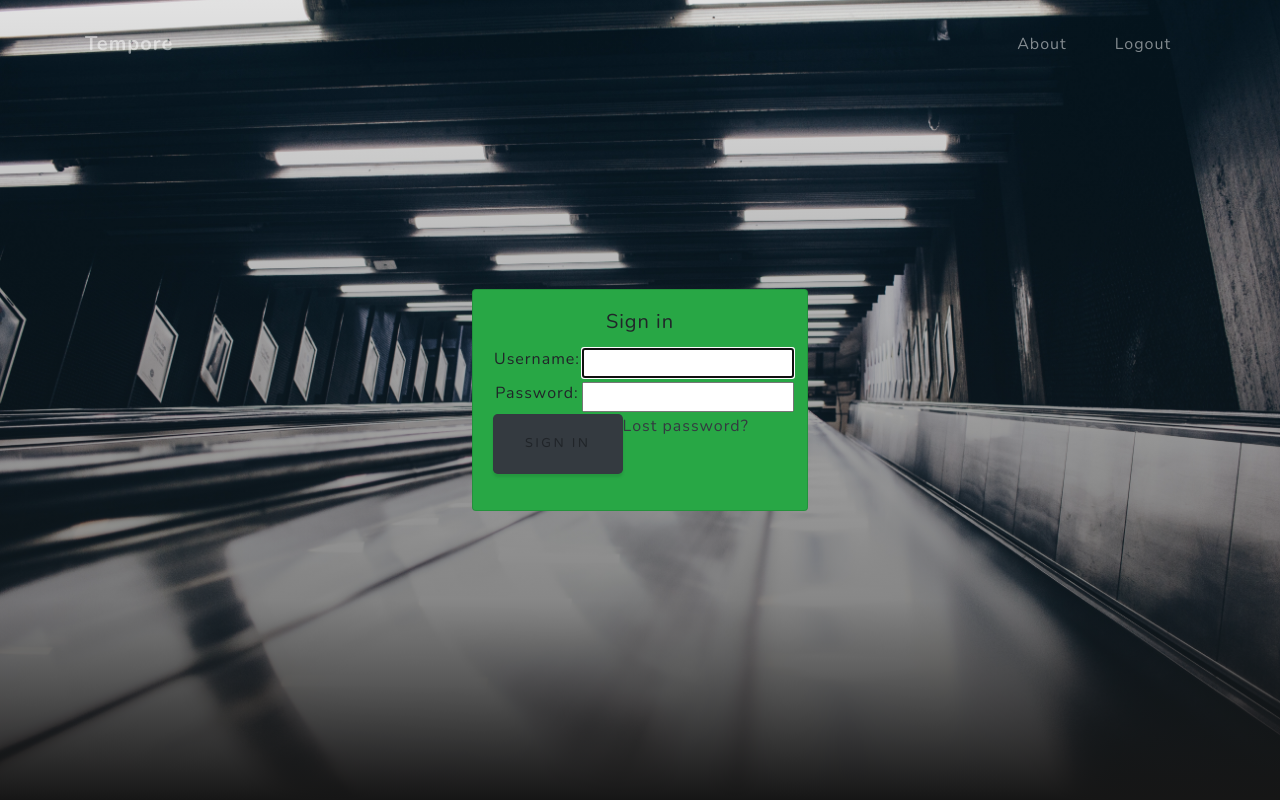
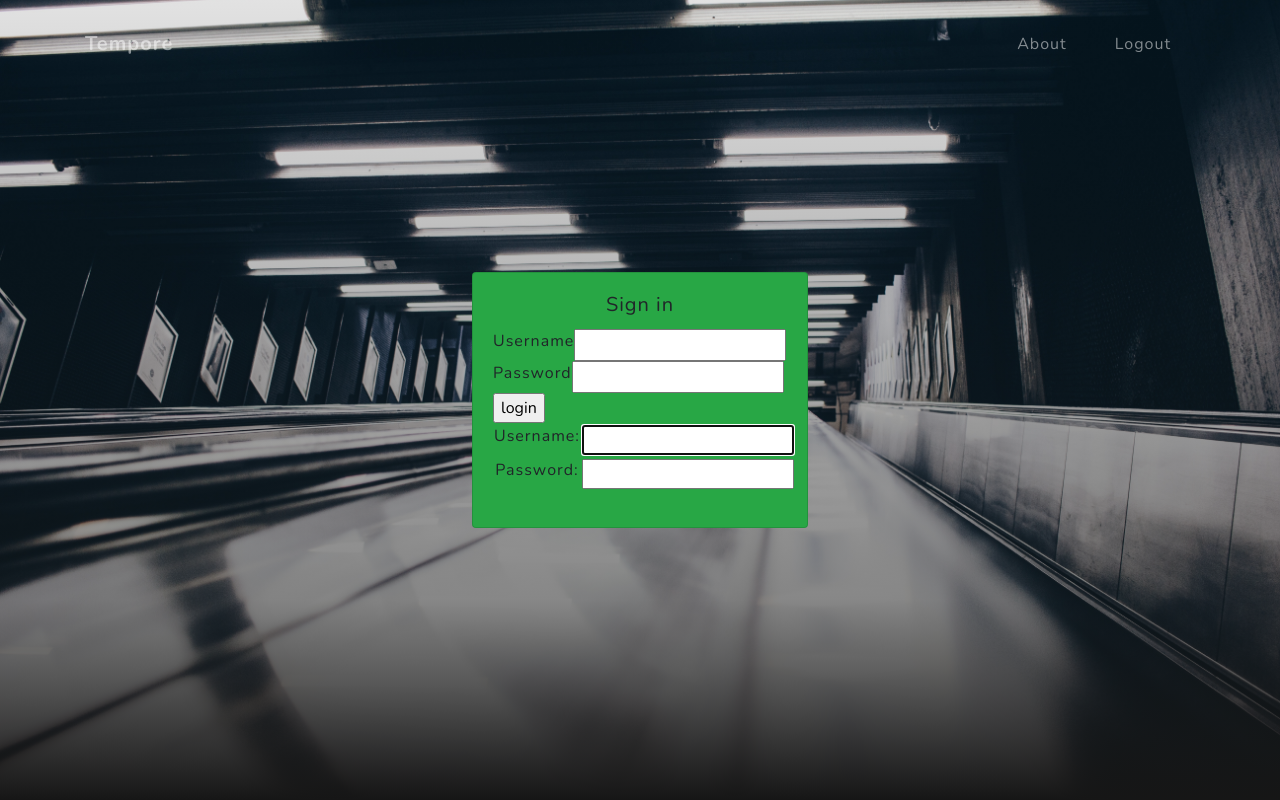
Before and after one commit to snoppen86/Tempore_Python, a Django app: page /accounts/login/ in a window 1280 px wide. Run offline with Django 3.2, Linux system fonts and the light colour scheme; some libraries are stand-ins or nearby versions.

Commit message:
Auto stash before rebase of "origin/master"

```diff
--- a/Tempore/TemporeApp/templates/registration/login.html
+++ b/Tempore/TemporeApp/templates/registration/login.html
@@ -50,16 +50,22 @@
                                     <td>{{ form.password }}</td>
                                 </tr>
 
-                            </table>
-                                <a class="btn btn-dark btn-lg" type="submit">Sign in</a>
+        <form method="post" action="{% url 'login' %}" class="form-signin">
+            {% csrf_token %}
+            <label for="{{ form.username.id_for_label }}">Username</label>
+           {{ form.username }}
 
-                            <!--<input class="btn btn-dark" type="submit" value="login" /></div>-->
-                            <!--<input type="hidden" name="next" value="{{ next }}" />-->
-                        </form>
-                        <p><a class="text-dark align-text-bottom" href="{% url 'password_reset' %}">Lost password?</a></p>
-                </div>
-            </div>
-        </div>
-    </header>
+            <label for="{{ form.password.id_for_label }}">Password</label>
+            {{ form.password }}
+
+            <!--{{ form.username.label_tag }}-->
+            <!--{{ form.username }}-->
+            <!--{{ form.password.label_tag }}-->
+            <!--{{ form.password }}-->
+
+            <input type="submit" value="login" />
+            <input type="hidden" name="next" value="{{ next }}" />
+        </form>
+
 </body>
 {% endblock %}
```
